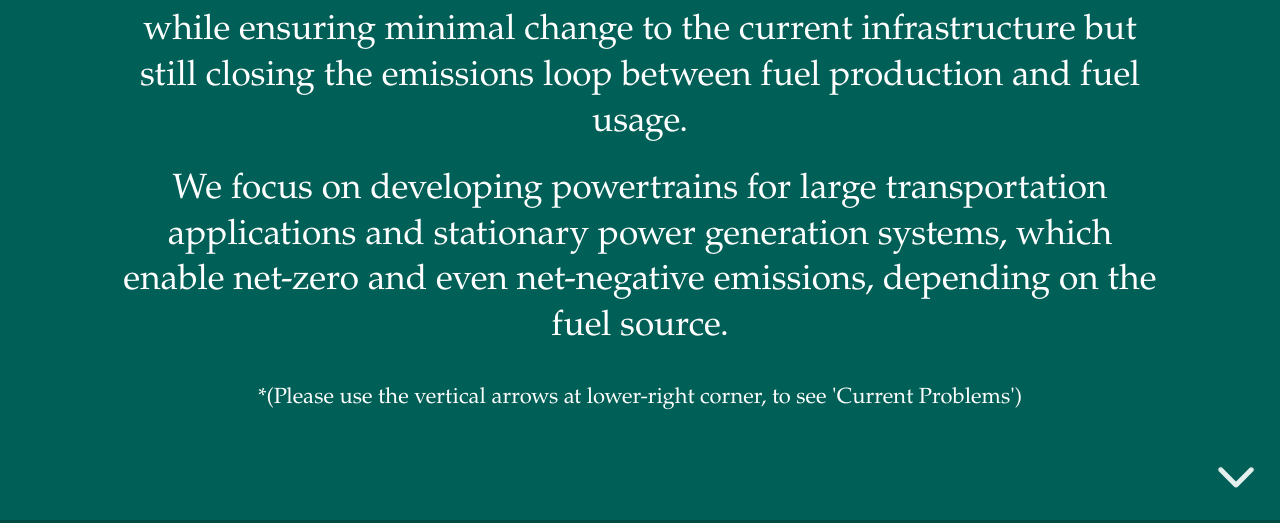
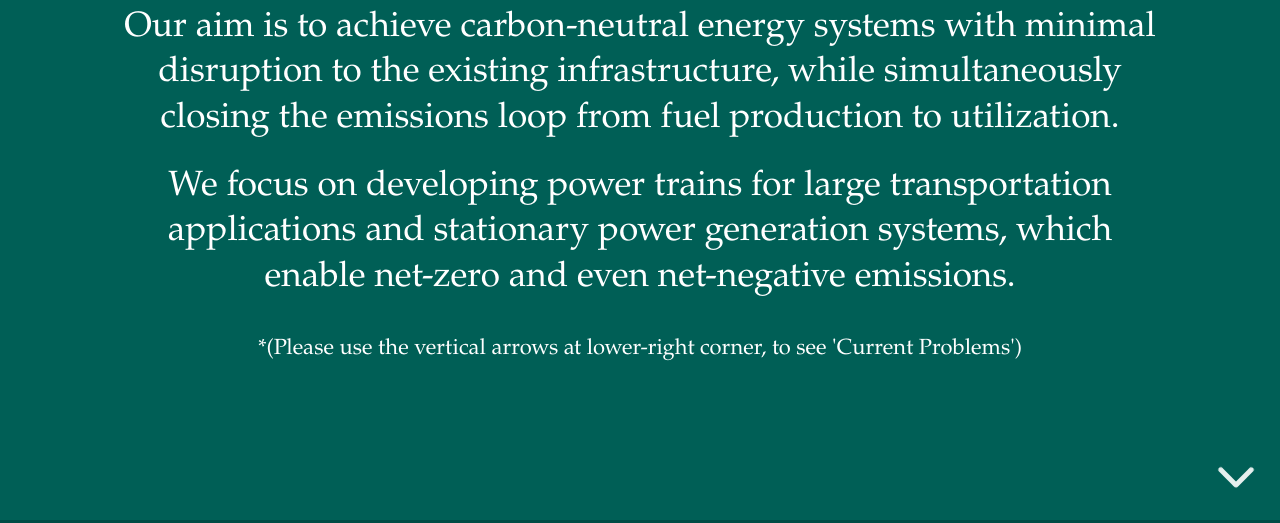
Before and after one commit to h1he2li3/website, a plain HTML site: page index.html in a window 1280 px wide. Shown: the part 277-800 px from the top of the page. Drawn offline with Linux system fonts and the light colour scheme.

Commit message:
Update index.html
Updated text

```diff
--- a/index.html
+++ b/index.html
@@ -40,11 +40,10 @@
             <section data-background="#005F56">
                 <section>
                     <h2>CO<sub>2</sub> Onboard</h2>
-                    <p style="font-size: 0.8em; margin-top: 10px;"> At CO<sub>2</sub> Onboard, our aim is to decarbonize the energy system while ensuring minimal change to the
-                        current infrastructure but still closing the emissions loop between fuel production and fuel usage. </p>
-                        <p style="font-size: 0.8em; margin-top: 10px;"> We focus on developing powertrains for large transportation applications and stationary power generation systems,
-                        which enable net-zero and even net-negative emissions, depending on the fuel source. </p>
-
+                    <p style="font-size: 0.8em; margin-top: 10px;"> Our aim is to achieve carbon-neutral energy systems with minimal disruption to the existing infrastructure,
+                        while simultaneously closing the emissions loop from fuel production to utilization. </p>
+                        <p style="font-size: 0.8em; margin-top: 10px;"> We focus on developing power trains for large transportation applications and stationary power generation systems,
+                            which enable net-zero and even net-negative emissions. </p>
                     <p  style="font-size: 0.5em; margin-top: 30px;">*(Please use the vertical arrows at lower-right corner, to see 'Current Problems')</p>
                 </section>
 
```
